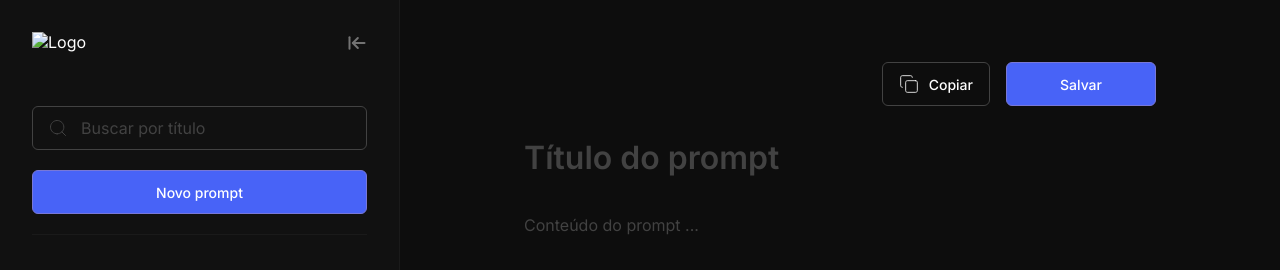
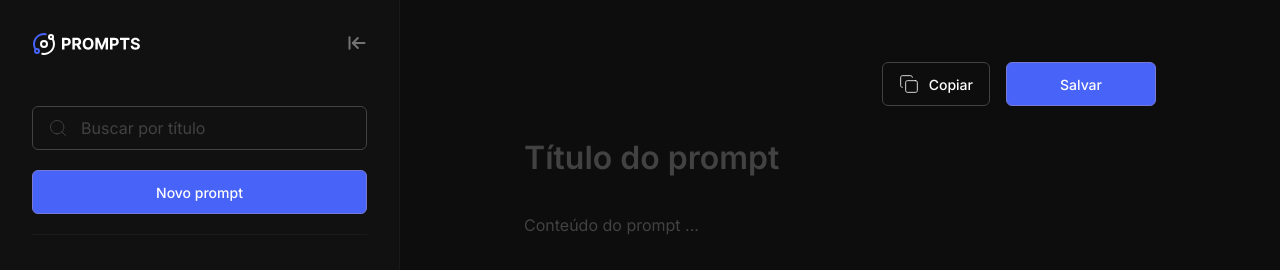
Before and after one commit to leandro-lins/Gerenciador-de-Prompts, a plain HTML site: page index.html in a window 1280 px wide. Drawn offline with Linux system fonts and the light colour scheme; files whose address does not match are found by name.

Commit message:
Fix HTML formatting issues

```diff
--- a/index.html
+++ b/index.html
@@ -20,7 +20,7 @@
 
       <aside class="sidebar">
         <header class="sidebar-header">
-          <img src="assets/logo.svg" alt="Logo" class="logo" />
+          <img src="logo.svg" alt="Logo" class="logo" />
 
           <button class="icon-button" id="btn-collapse">
             <img src="assets/collapse.svg" alt="Fechar Menu" class="icon" />
```
